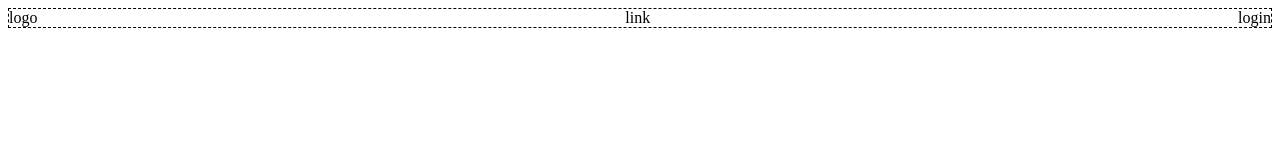
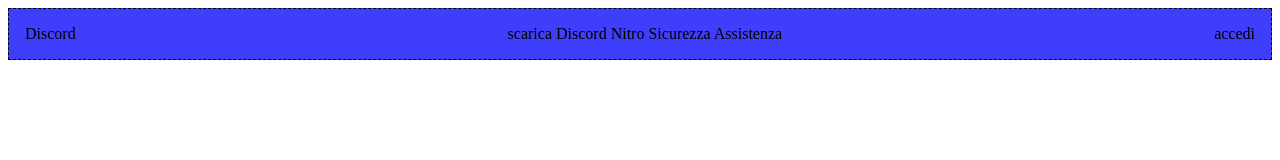
Before and after one commit to LucaIapadre98/htmlcss-discord, a plain HTML site: page index.html in a window 1280 px wide. Drawn offline with Linux system fonts and the light colour scheme.

Commit message:
add header-top

```diff
--- a/index.html
+++ b/index.html
@@ -11,9 +11,14 @@
         <div class="conteiner">
             <div class="header-page">
                 <div class="header-top">
-                    <div class="logo">logo</div>
-                    <div class="link">link</div>
-                    <div class="login">login</div>
+                    <div class="logo">Discord</div>
+                    <div class="link">scarica
+                        Discord
+                        Nitro
+                        Sicurezza
+                        Assistenza
+                    </div>
+                    <div class="login">accedi</div>
                 </div>
                 <div class="header-bottom"></div>
             </div>
--- a/style.css
+++ b/style.css
@@ -1,5 +1,7 @@
 header{
     border: 1px dashed black;
+    padding: 1rem;
+    background-color: #3e3efb;
 }
 .header-page .header-top{
     display: flex;
```
Also changed, not shown: image.png (added).
